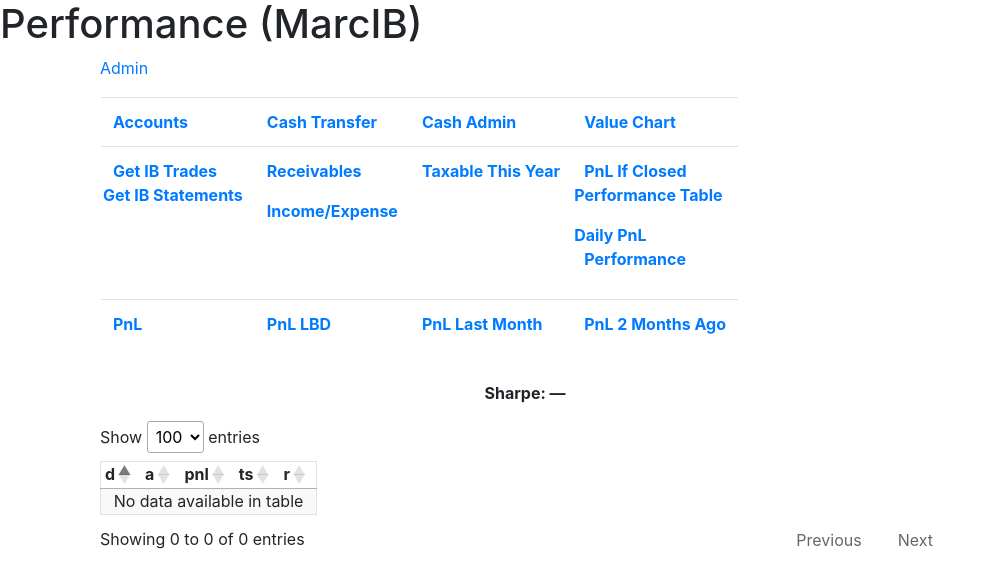
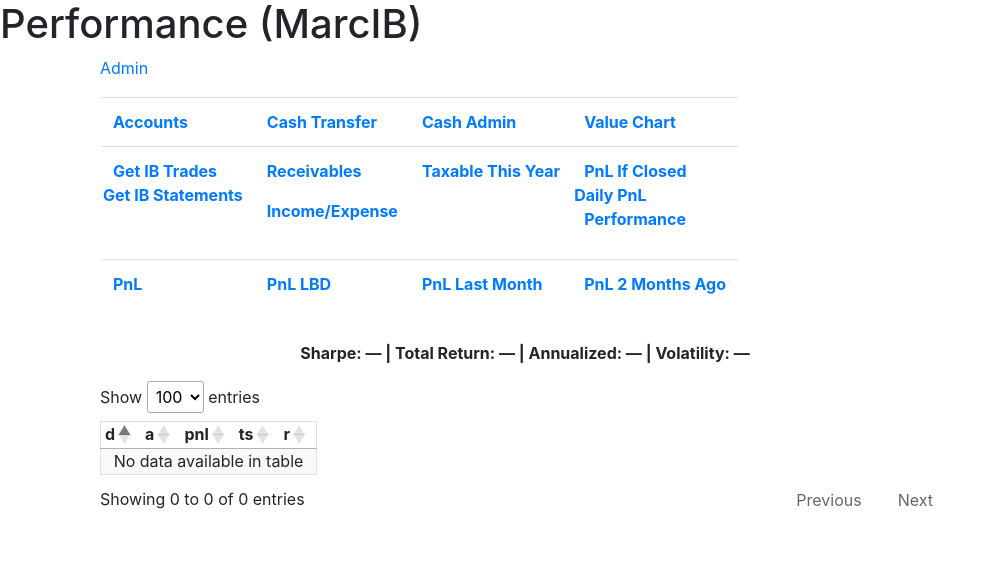
Before and after one commit to TheBrookhavenGroup/worth, a Django app: page /performance/ in a window 1280 px wide. Shown: the top 588 px of the page, without its empty margins (0-993 px from the left). Run offline with Django 4.2, Linux system fonts and the light colour scheme; the visitor is signed in with stand-in values (Sample User, id 1); lists and menus that the app fills with data are empty; some libraries are stand-ins or nearby versions.

Commit message:
First release of /performance view.

```diff
--- a/analytics/risk.py
+++ b/analytics/risk.py
@@ -131,3 +131,87 @@ def sharpe(df: pd.DataFrame, rf_daily: float = 0.0, periods_per_year: int = 252)
         result = sharpe_from_series(x[ret_col])
 
     return result
+
+
+def volatility(df: pd.DataFrame, periods_per_year: int = 252) -> pd.Series | float:
+    """
+    Compute annualized volatility from a DataFrame returned by ``daily_returns()``.
+    """
+    if df is None or df.empty:
+        return float("nan")
+
+    ret_col = "ret" if "ret" in df.columns else ("r" if "r" in df.columns else None)
+    if ret_col is None:
+        return float("nan")
+
+    x = df[[c for c in [ret_col, "a"] if c in df.columns]].copy()
+    x[ret_col] = pd.to_numeric(x[ret_col], errors="coerce")
+    x = x.dropna(subset=[ret_col])
+
+    if x.empty:
+        return float("nan")
+
+    def vol_from_series(s: pd.Series) -> float:
+        s = pd.to_numeric(s, errors="coerce").dropna()
+        if s.empty:
+            return float("nan")
+        return s.std(ddof=1) * (periods_per_year ** 0.5)
+
+    if "a" in x.columns and x["a"].nunique() > 1:
+        return x.groupby("a")[ret_col].apply(vol_from_series)
+    return vol_from_series(x[ret_col])
+
+
+def total_return(df: pd.DataFrame) -> pd.Series | float:
+    """
+    Compute total return from a DataFrame returned by ``daily_returns()``.
+    """
+    if df is None or df.empty:
+        return float("nan")
+
+    ret_col = "ret" if "ret" in df.columns else ("r" if "r" in df.columns else None)
+    if ret_col is None:
+        return float("nan")
+
+    x = df[[c for c in [ret_col, "a"] if c in df.columns]].copy()
+    x[ret_col] = pd.to_numeric(x[ret_col], errors="coerce")
+    x = x.dropna(subset=[ret_col])
+
+    if x.empty:
+        return float("nan")
+
+    def tr_from_series(s: pd.Series) -> float:
+        return (1 + s).prod() - 1
+
+    if "a" in x.columns and x["a"].nunique() > 1:
+        return x.groupby("a")[ret_col].apply(tr_from_series)
+    return tr_from_series(x[ret_col])
+
+
+def annualized_return(df: pd.DataFrame, periods_per_year: int = 252) -> pd.Series | float:
+    """
+    Compute annualized return from a DataFrame returned by ``daily_returns()``.
+    """
+    if df is None or df.empty:
+        return float("nan")
+
+    ret_col = "ret" if "ret" in df.columns else ("r" if "r" in df.columns else None)
+    if ret_col is None:
+        return float("nan")
+
+    x = df[[c for c in [ret_col, "a"] if c in df.columns]].copy()
+    x[ret_col] = pd.to_numeric(x[ret_col], errors="coerce")
+    x = x.dropna(subset=[ret_col])
+
+    if x.empty:
+        return float("nan")
+
+    def ann_from_series(s: pd.Series) -> float:
+        if s.empty:
+            return float("nan")
+        tr = (1 + s).prod() - 1
+        return (1 + tr) ** (periods_per_year / len(s)) - 1
+
+    if "a" in x.columns and x["a"].nunique() > 1:
+        return x.groupby("a")[ret_col].apply(ann_from_series)
+    return ann_from_series(x[ret_col])
--- a/analytics/views.py
+++ b/analytics/views.py
@@ -11,7 +11,7 @@ from django.urls import reverse
 from django.contrib.auth.mixins import LoginRequiredMixin
 from django.contrib import messages
 from analytics.pnl import pnl_summary, pnl_if_closed, ticker_pnl, performance, daily_pnl
-from analytics.risk import daily_returns, sharpe
+from analytics.risk import daily_returns, sharpe, volatility, total_return, annualized_return
 from analytics.utils import total_realized_gains, income, expenses
 from analytics.models import PPMResult
 from analytics.forms import PnLForm
@@ -868,26 +868,45 @@ class PerformanceView(LoginRequiredMixin, TemplateView):
                 # If anything goes wrong, still render table without cumulative return
                 pass
 
-        # Compute Sharpe ratio from the returns dataframe and show above table
+        # Compute risk/performance metrics from the returns dataframe and show above table
         try:
             sh = sharpe(df)
-            # If Series (multiple accounts), format as comma-separated list
-            if isinstance(sh, pd.Series):
-                sharpe_display = ", ".join(
-                    [f"{idx}: {val:.2f}" if pd.notna(val) else f"{idx}: —" for idx, val in sh.items()]
-                )
-            else:
-                sharpe_display = ("—" if pd.isna(sh) else f"{sh:.2f}")
+            tr = total_return(df)
+            ar = annualized_return(df)
+            vol = volatility(df)
+
+            def format_metric(val, as_pct=False):
+                if pd.isna(val):
+                    return "—"
+                if as_pct:
+                    return f"{val * 100:.2f}%"
+                return f"{val:.2f}"
+
+            def format_display(m, as_pct=False):
+                if isinstance(m, pd.Series):
+                    return ", ".join([f"{idx}: {format_metric(val, as_pct)}" for idx, val in m.items()])
+                return format_metric(m, as_pct)
+
+            sharpe_display = format_display(sh)
+            tr_display = format_display(tr, as_pct=True)
+            ar_display = format_display(ar, as_pct=True)
+            vol_display = format_display(vol, as_pct=True)
         except Exception:
-            sharpe_display = "—"
+            sharpe_display = tr_display = ar_display = vol_display = "—"
+
         # Place it in the context's generic header slot shown above the table
-        context["d"] = f"Sharpe: {sharpe_display}"
+        context["d"] = (
+            f"Sharpe: {sharpe_display} | Total Return: {tr_display} | "
+            f"Annualized: {ar_display} | Volatility: {vol_display}"
+        )
 
         # Format columns:
         # - pnl: 2 decimals
         # - ts: 0 decimals
         # - r: percentage string (2 decimals)
         # - cr: cumulative return percentage string (2 decimals)
+        daily_trades_url = reverse("analytics:daily_trades")
+
         def formatter(d, a, pnl, ts, r, cr=None):
             def fmt(val, fmt_str):
                 if pd.isna(val):
@@ -897,7 +916,12 @@ class PerformanceView(LoginRequiredMixin, TemplateView):
                 except Exception:
                     return val
 
-            d_str = f"{d}"  # date as YYYY-MM-DD by default
+            d_str = f"{d:%Y-%m-%d}"
+            href = f"{daily_trades_url}?d={d_str}"
+            if a and a != "(All Accounts)":
+                href += f"&a={a}"
+            link_html = f'<a href="{href}" target="_blank">{d_str}</a>'
+
             pnl_str = fmt(pnl, ",.2f")
             ts_str = fmt(ts, ",.0f")
             # Display returns as percentages
@@ -913,8 +937,8 @@ class PerformanceView(LoginRequiredMixin, TemplateView):
             # If the incoming dataframe doesn't have 'cr', formatter may be called with only 5 args
             # In that case, cr will be None and we omit it by returning 5-tuple
             if cr is None and "cr" not in df.columns:
-                return d_str, a, pnl_str, ts_str, r_str
-            return d_str, a, pnl_str, ts_str, r_str, cr_str
+                return link_html, a, pnl_str, ts_str, r_str
+            return link_html, a, pnl_str, ts_str, r_str, cr_str
 
         headings, data, _formats = df_to_jqtable(df=df, formatter=formatter)
         context["headings1"] = headings
--- a/worth/templates/admin/quick_links.html
+++ b/worth/templates/admin/quick_links.html
@@ -29,9 +29,6 @@
                         <th><a href="{% url 'analytics:realized' %}">Taxable This Year</a></th>
                         <th><a href="{% url 'analytics:pnlifclosed' %}">PnL If Closed</a>
                             <p style="text-indent: -10px">
-                                <a href="{% url 'analytics:performance' %}">Performance Table</a>
-                            </p>
-                            <p style="text-indent: -10px">
                                 <a href="{% url 'analytics:daily_pnl' %}?a=MarcIB&range=current_month">Daily PnL</a><br/>
                                 <a href="{% url 'analytics:performance' %}">Performance</a>
                             </p>
```
